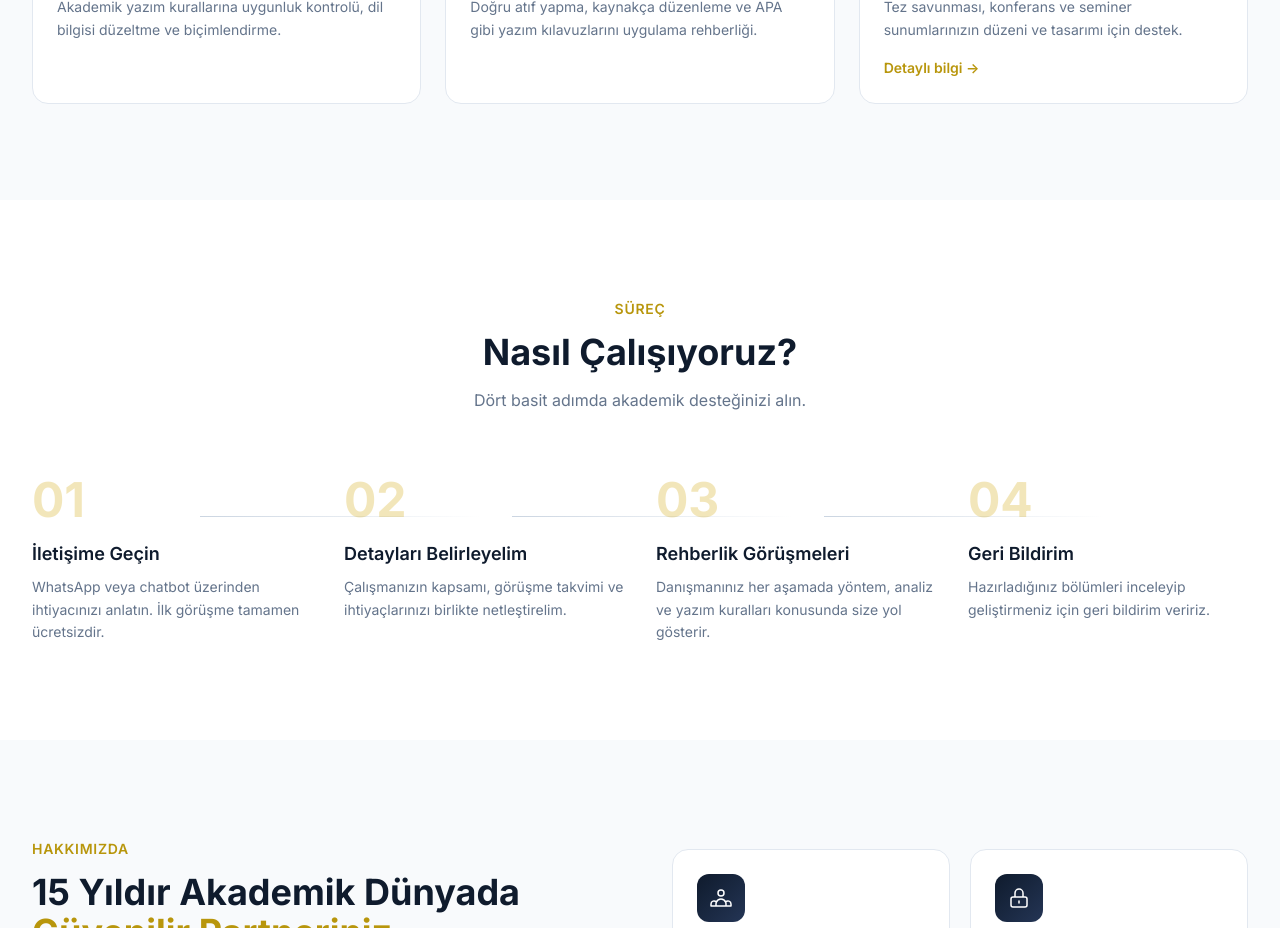
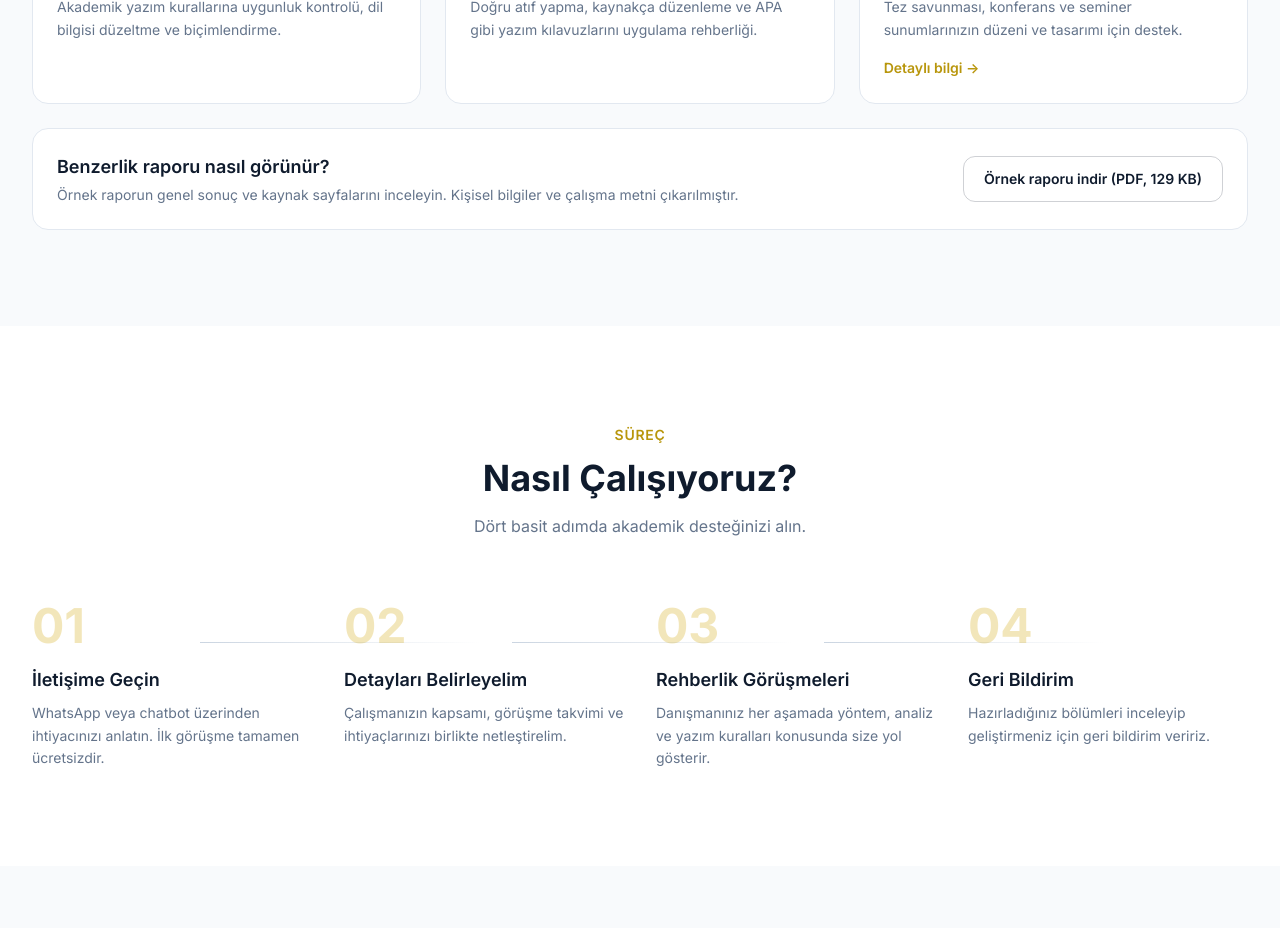
Before and after one commit to odevimedestek-web/odevimedestek, a Next.js app: page / in a window 1280 px wide. Shown: the part 1540-2468 px from the top of the page. Built offline with nearby package versions, Linux system fonts and the light colour scheme; no server answers.

Commit message:
Hizmetler bolumune indirilebilir ornek benzerlik raporu eklendi
Co-Authored-By: Claude Opus 5.5 <noreply@anthropic.com>

```diff
--- a/src/components/Services.tsx
+++ b/src/components/Services.tsx
@@ -100,6 +100,25 @@ export default function Services() {
             </div>
           ))}
         </div>
+
+        <div className="mt-6 p-6 bg-white border border-slate-200 rounded-2xl flex flex-col sm:flex-row sm:items-center sm:justify-between gap-4">
+          <div>
+            <h3 className="text-lg font-semibold text-navy-900">
+              Benzerlik raporu nasıl görünür?
+            </h3>
+            <p className="text-slate-500 text-sm mt-1">
+              Örnek raporun genel sonuç ve kaynak sayfalarını inceleyin. Kişisel
+              bilgiler ve çalışma metni çıkarılmıştır.
+            </p>
+          </div>
+          <a
+            href="/ornek-benzerlik-raporu.pdf"
+            download
+            className="shrink-0 inline-flex items-center justify-center px-5 py-3 text-sm font-semibold text-navy-900 border border-navy-900/20 rounded-xl hover:border-gold-400 hover:text-gold-500 transition-colors"
+          >
+            Örnek raporu indir (PDF, 129 KB)
+          </a>
+        </div>
       </div>
     </section>
   );
```
Also changed, not shown: 1 other file (tests, documents, lock files or other folders).
